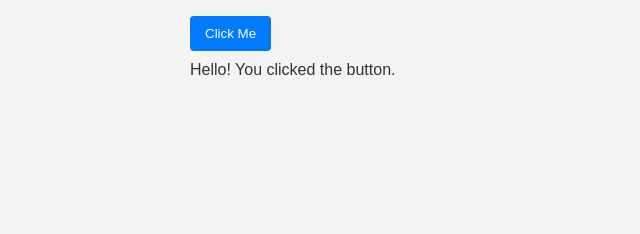
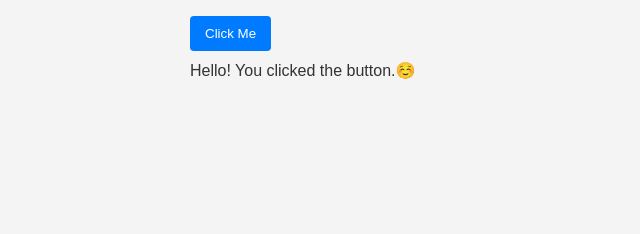
Before and after one commit to Mehar-Shafaat-Ullah/chrome-ready-html-demo, a plain HTML site: page index.html in a window 1280 px wide. Both pictures are taken after a click on the button "Click Me". Shown: the part 297-531 px from the top of the page, 0-640 px from the left. Drawn offline with Linux system fonts and the light colour scheme.

Commit message:
Update index.html

```diff
--- a/index.html
+++ b/index.html
@@ -88,7 +88,7 @@
 
     <script>
         function showMessage() {
-            document.getElementById("message").innerText = "Hello! You clicked the button.";
+            document.getElementById("message").innerText = "Hello! You clicked the button.☺️";
         }
     </script>
 </body>
```
